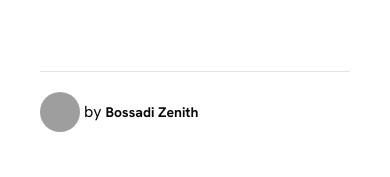
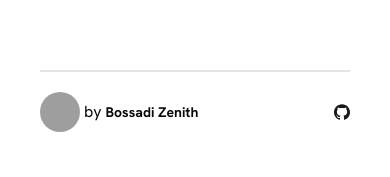
Before and after one commit to code-env/ground-v2, a React (Vite) app: page / in a window 390 px wide. Shown: the part 633-810 px from the top of the page. Built offline with nearby package versions, Linux system fonts and the light colour scheme; grey boxes are pictures that could not be loaded.

Commit message:
feat: added the footer section too work with the design

```diff
--- a/src/components/animations/component-preview.tsx
+++ b/src/components/animations/component-preview.tsx
@@ -19,7 +19,7 @@ const ComponentPreview = ({
   if (notReady && process.env.NODE_ENV === "production") return null;
 
   return (
-    <div className="md:flex items-center justify-center w-full hidden relative">
+    <div className="md:flex items-center justify-center w-full hidden relative bg-background">
       <div className="w-full border-y relative flex items-center justify-center">
         <div
           className={cn(
--- a/src/components/shared/footer.tsx
+++ b/src/components/shared/footer.tsx
@@ -3,7 +3,7 @@ import { Icons } from "./icons";
 
 const Footer = () => {
   return (
-    <footer className="md:mt-40 w-full bg-background">
+    <footer className="w-full bg-background border-t">
       <div className=" mx-auto max-w-5xl w-full border-t md:border-x flex items-center py-5 justify-between md:px-10">
         <p className="flex gap-1 items-center">
           <img
@@ -22,7 +22,7 @@ const Footer = () => {
           </a>
         </p>
         <a href="https://github.com/code-env/ground-v2" target="_blank">
-          <Icons.github className="md:size-8 size-4" />
+          <Icons.github className="md:size-8 size-4 fill-primary" />
         </a>
       </div>
     </footer>
--- a/src/components/shared/hero.tsx
+++ b/src/components/shared/hero.tsx
@@ -4,7 +4,7 @@ import Logo from "./logo";
 
 const Hero = ({ hidden }: { hidden: boolean }) => {
   return (
-    <div className="w-full md:border-b">
+    <div className="w-full md:border-b bg-background">
       <div className="flex flex-col items-center justify-center pt-40 pb-20 gap-10 mx-auto w-full max-w-screen-lg bg-background md:border-x">
         <Logo gradient={true} />
         <div className="flex flex-col items-center justify-center gap-4 max-w-sm">
```
